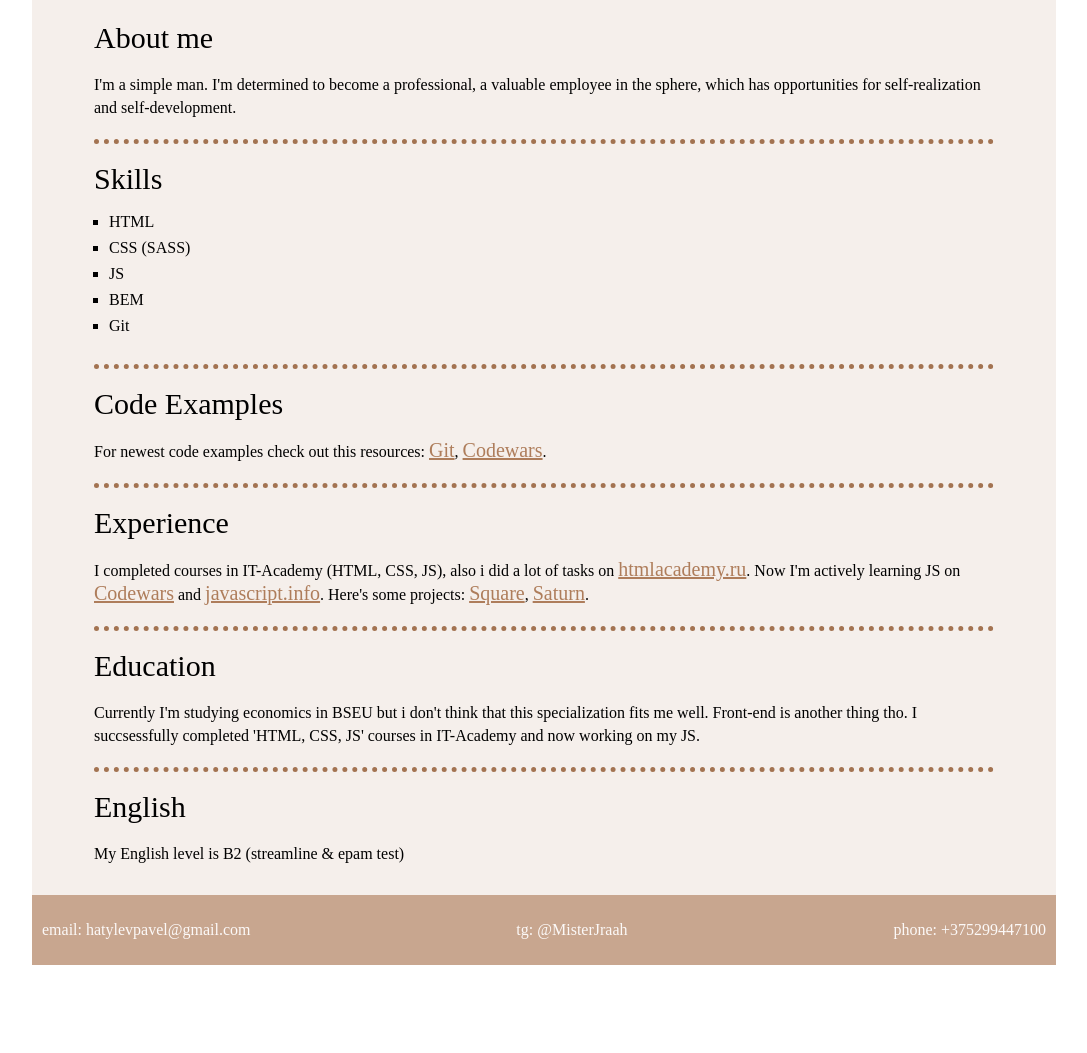
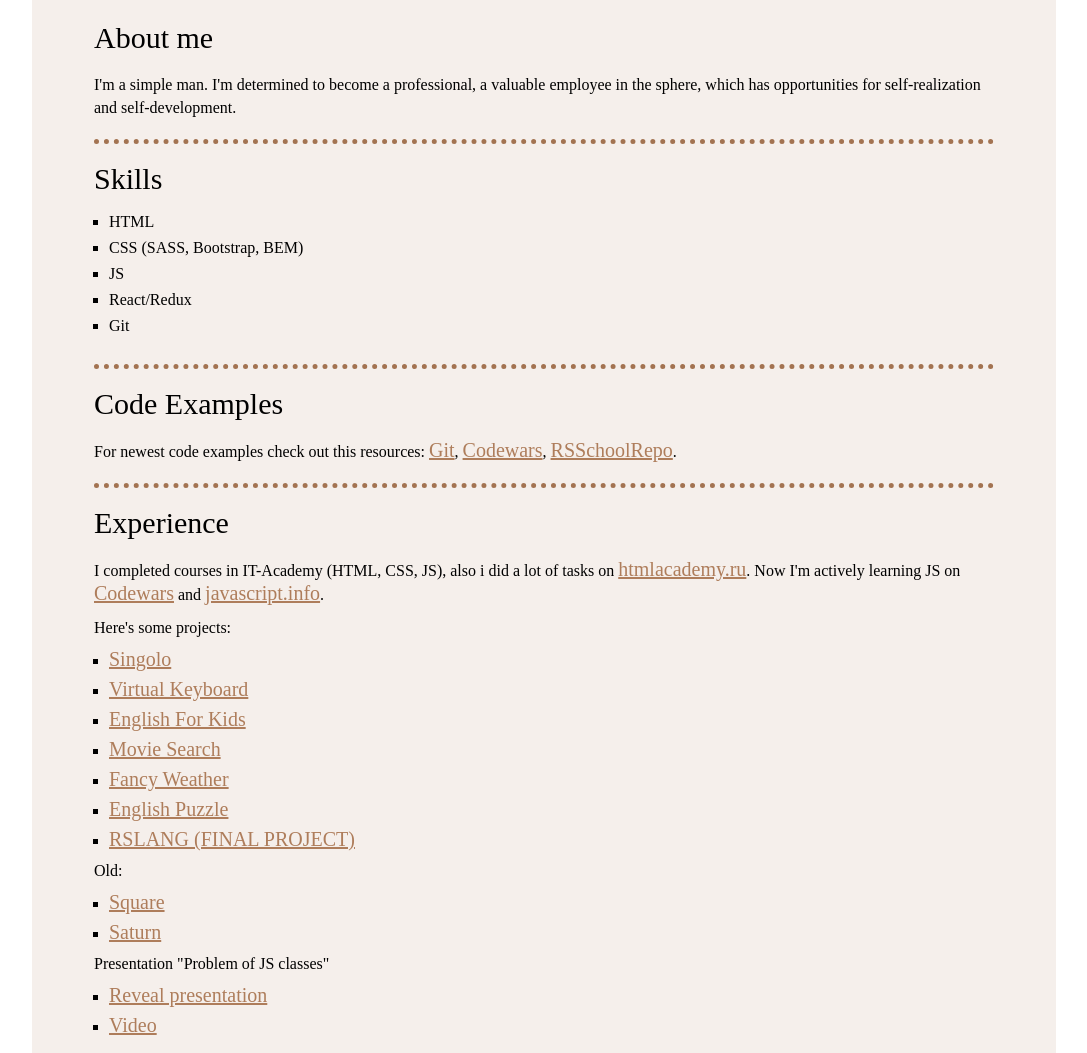
Before and after one commit to FightingRobot/rsschool-cv, a plain HTML site: page index.html in a window 1280 px wide. Shown: the part 279-1332 px from the top of the page, without its empty margins (96-1183 px from the left). Before the commit the page ends 1244 px from the top, so only its background shows below. Drawn offline with Linux system fonts and the light colour scheme.

Commit message:
feat: update CV

```diff
--- a/index.html
+++ b/index.html
@@ -37,9 +37,9 @@
                     <h2>Skills</h2>
                     <ul>
                         <li>HTML</li>
-                        <li>CSS (SASS)</li>
+                        <li>CSS (SASS, Bootstrap, BEM)</li>
                         <li>JS</li>
-                        <li>BEM</li>
+                        <li>React/Redux</li>
                         <li>Git</li>
                     </ul>
                 </div>
@@ -47,7 +47,8 @@
                     <h2>Code Examples</h2>
                     <p>For newest code examples check out this resources: <a
                             href="https://github.com/FightingRobot">Git</a>,
-                        <a href="https://www.codewars.com/users/FightingRobot">Codewars</a>.</p>
+                        <a href="https://www.codewars.com/users/FightingRobot">Codewars</a>,
+                        <a href="https://github.com/FightingRobot/rsschool-repo">RSSchoolRepo</a>.</p>
                 </div>
                 <div class="main__text">
                     <h2>Experience</h2>
@@ -55,9 +56,28 @@
                         <a href="https://htmlacademy.ru/profile/id1011631">htmlacademy.ru</a>. Now I'm actively learning
                         JS
                         on <a href="https://www.codewars.com/users/FightingRobot">Codewars</a> and <a
-                            href="https://javascript.info/">javascript.info</a>. Here's some projects: <a
-                            href="https://github.com/FightingRobot/square">Square</a>, <a
-                            href="https://github.com/FightingRobot/saturn">Saturn</a>.</p>
+                            href="https://javascript.info/">javascript.info</a>.</p>
+                    <p style="margin-top: 10px;">Here's some projects:</p>
+                    <ul>
+                        <li><a href="https://fightingrobot.github.io/singolo/">Singolo</a></li>
+                        <li><a href="https://fightingrobot.github.io/codejam-virtual-keyboard/">Virtual Keyboard</a>
+                        </li>
+                        <li><a href="https://fightingrobot-english-for-kids.netlify.app/">English For Kids</a></li>
+                        <li><a href="https://fightingrobot-movie-search.netlify.app/">Movie Search</a></li>
+                        <li><a href="https://fightingrobot-fancy-weather.netlify.app/">Fancy Weather</a></li>
+                        <li><a href="https://fightingrobot-english-puzzle.netlify.app/">English Puzzle</a></li>
+                        <li><a href="https://rslang-team15-krukovich.netlify.app/">RSLANG (FINAL PROJECT)</a></li>
+                    </ul>
+                    <p>Old:</p>
+                    <ul>
+                        <li><a href="https://github.com/FightingRobot/square">Square</a></li>
+                        <li><a href="https://github.com/FightingRobot/saturn">Saturn</a></li>
+                    </ul>
+                    <p>Presentation "Problem of JS classes"</p>
+                    <ul>
+                        <li><a href="https://problem-of-js-classes.netlify.app/#/">Reveal presentation</a></li>
+                        <li><a href="https://www.youtube.com/watch?v=ozCDaRdrwT0">Video</a></li>
+                    </ul>
                 </div>
                 <div class="main__text">
                     <h2>Education</h2>
```
Also changed, not shown: 1 other file.
